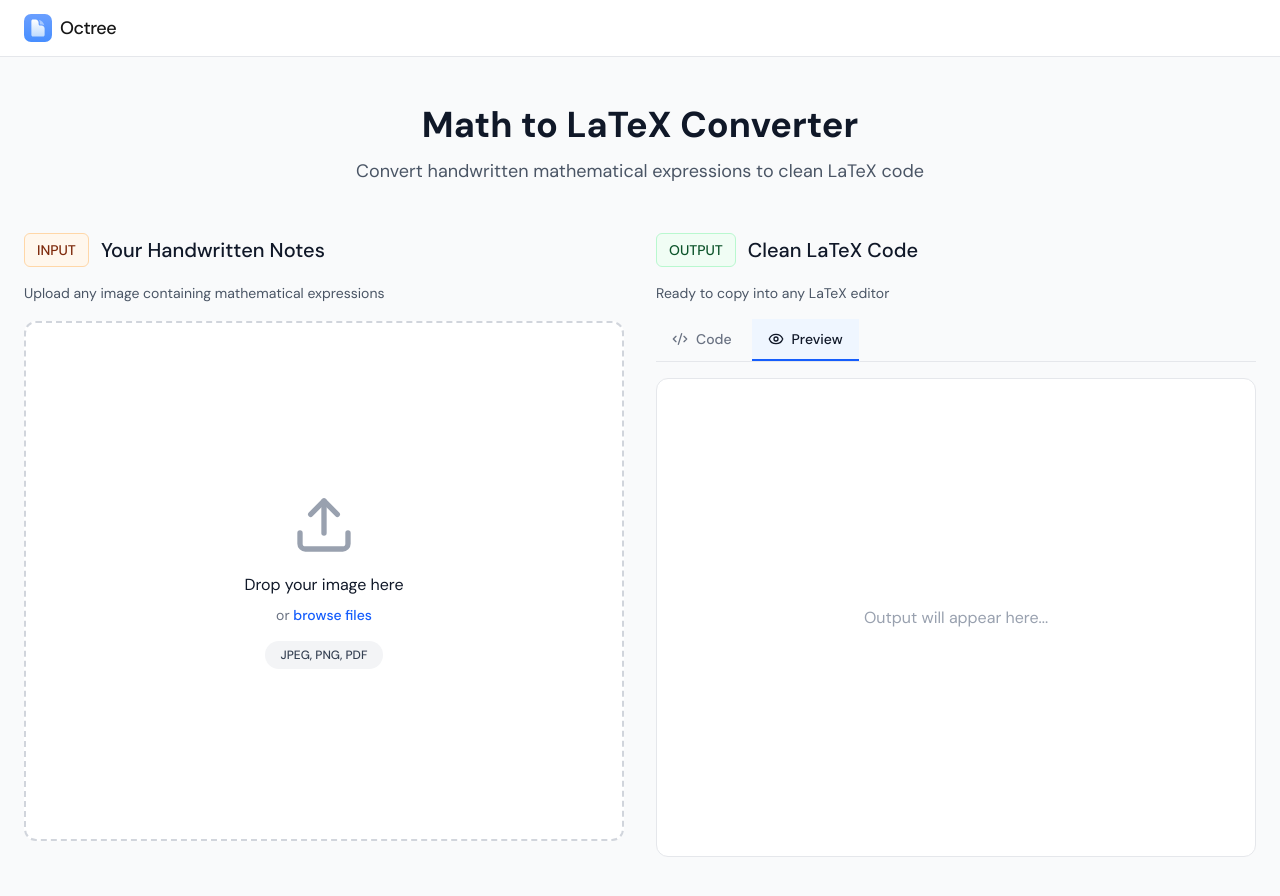
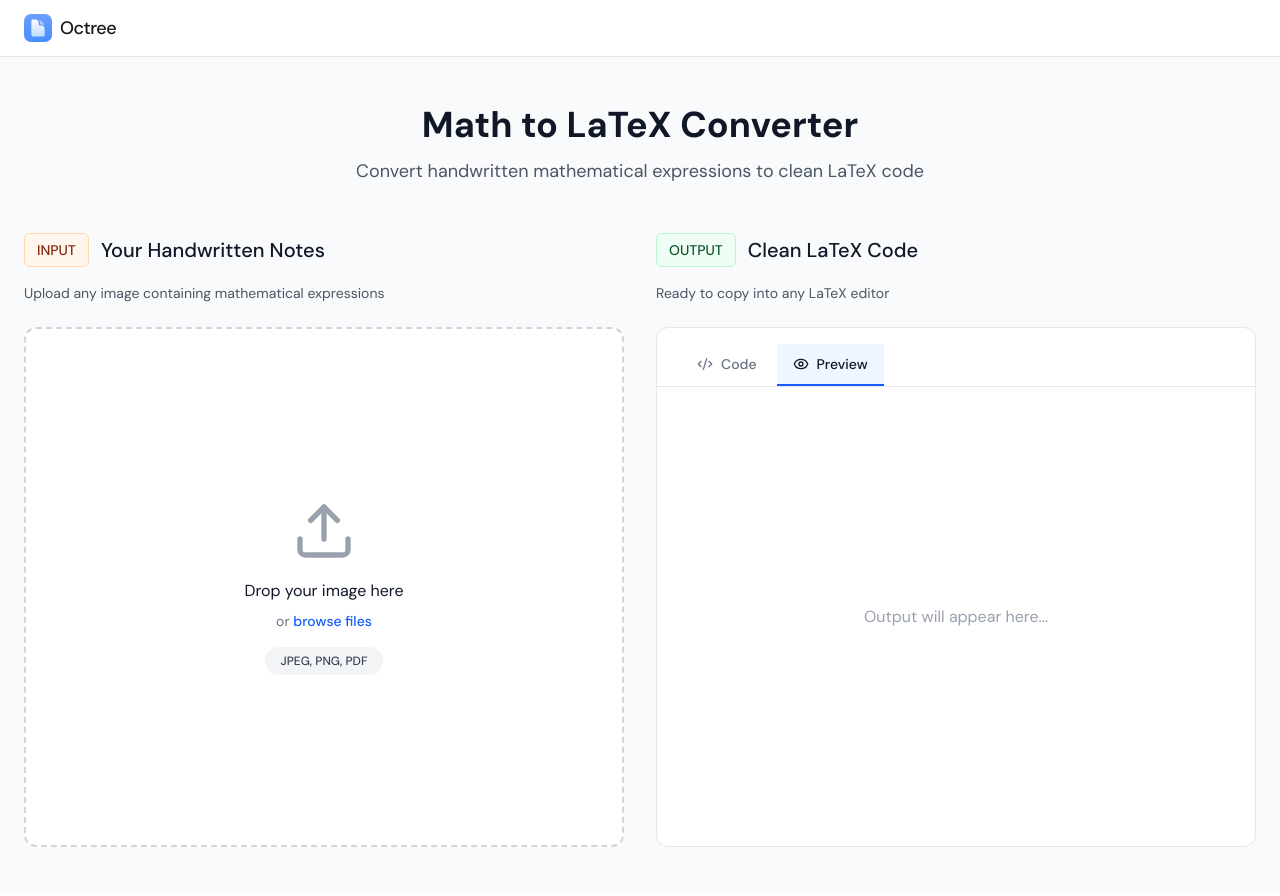
Before and after one commit to Octree-AI-Latex-Editor/tools, a Next.js app: page /tools/math-to-latex in a window 1280 px wide. Shown: the top 896 px of the page. Built offline with nearby package versions, Linux system fonts and the light colour scheme.

Commit message:
Perfect box alignment: both boxes 520px height starting at same vertical position, tabs moved inside output box

```diff
--- a/components/AIToolLayout.tsx
+++ b/components/AIToolLayout.tsx
@@ -104,24 +104,22 @@ export default function AIToolLayout({
           <p className="text-lg text-gray-600">{description}</p>
         </div>
 
-        {/* Main Grid - Two identical columns */}
+        {/* Main Grid - Two identical columns with perfectly aligned boxes */}
         <div className="grid grid-cols-2 gap-8">
           {/* Input Section */}
           <div className="flex flex-col">
-            {/* Header - Fixed height */}
-            <div className="h-[88px] flex flex-col">
+            {/* Header */}
             <div className="mb-4 flex items-center gap-3">
               <span className="inline-flex items-center rounded-md bg-orange-50 px-3 py-1.5 text-sm font-medium text-orange-900 border border-orange-200">
                 INPUT
               </span>
               <h2 className="text-xl font-medium text-gray-900">{inputLabel}</h2>
             </div>
-              <p className="text-sm text-gray-600">
+            <p className="text-sm text-gray-600 mb-6">
               Upload any image containing mathematical expressions
             </p>
-            </div>
 
-            {/* Drop Zone - Fixed height */}
+            {/* Drop Zone - Main box */}
             <div
               onDrop={handleDrop}
               onDragOver={handleDragOver}
@@ -182,22 +180,22 @@ export default function AIToolLayout({
 
           {/* Output Section */}
           <div className="flex flex-col">
-            {/* Header - Fixed height matching input */}
-            <div className="h-[88px] flex flex-col">
+            {/* Header */}
             <div className="mb-4 flex items-center gap-3">
               <span className="inline-flex items-center rounded-md bg-green-50 px-3 py-1.5 text-sm font-medium text-green-900 border border-green-200">
                 OUTPUT
               </span>
               <h2 className="text-xl font-medium text-gray-900">{outputLabel}</h2>
             </div>
-              <p className="text-sm text-gray-600">
+            <p className="text-sm text-gray-600 mb-6">
               Ready to copy into any LaTeX editor
             </p>
-            </div>
 
-            {/* Tabs - Fixed height */}
-            <div className="h-[41px] border-b border-gray-200 flex items-end">
-              <div className="flex gap-1">
+            {/* Main box with tabs inside - Same height as input box */}
+            <div className="bg-white border border-gray-200 rounded-xl h-[520px] flex flex-col overflow-hidden">
+              {/* Tabs inside the box */}
+              <div className="border-b border-gray-200 flex-shrink-0">
+                <div className="flex gap-1 px-6 pt-4">
                   <button
                     onClick={() => setActiveTab('code')}
                     className={`flex items-center gap-2 px-4 py-2.5 text-sm font-medium border-b-2 transition-colors ${
@@ -223,8 +221,8 @@ export default function AIToolLayout({
                 </div>
               </div>
 
-            {/* Output Content - Height matching input box minus tabs */}
-            <div className="bg-white border border-gray-200 rounded-xl p-6 h-[479px] flex flex-col overflow-hidden mt-4">
+              {/* Output Content */}
+              <div className="p-6 flex-1 flex flex-col overflow-hidden">
                 {isProcessing ? (
                   <div className="flex items-center justify-center flex-1">
                     <div className="text-center">
@@ -247,6 +245,7 @@ export default function AIToolLayout({
                     <p className="text-gray-400">Output will appear here...</p>
                   </div>
                 )}
+              </div>
             </div>
 
             {/* Action Button */}
```
Lines whose indentation alone changed are shown as unchanged.
